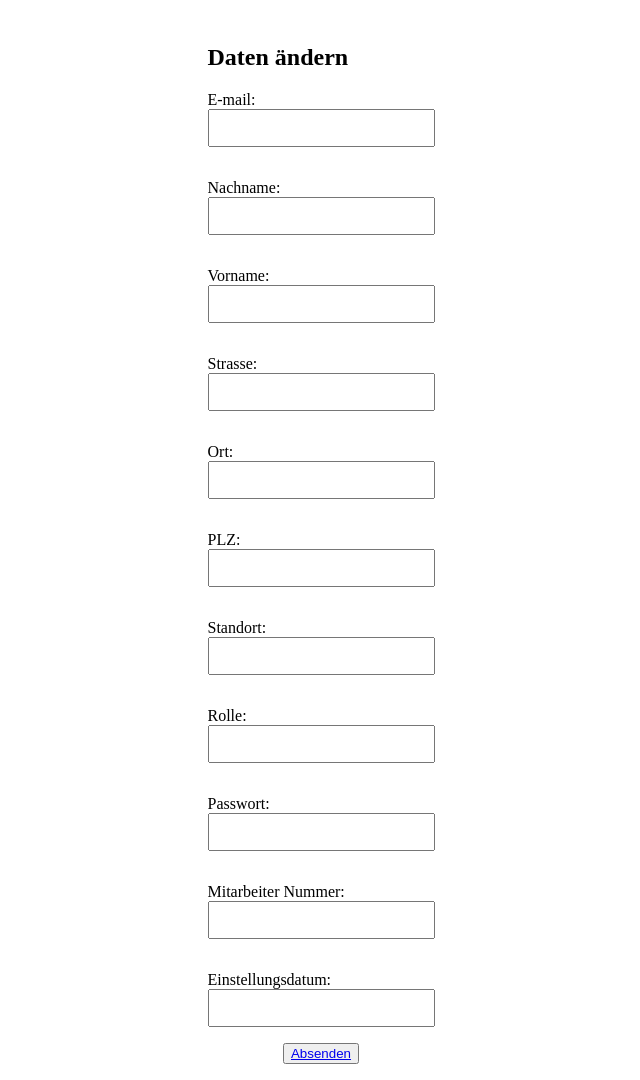
After one commit to ahykho/Scrum-Team-2, a PHP site: page /edit.php in a window 1280 px wide. The commit adds this page. Shown: the whole page, without its empty margins (319-959 px from the left). Run offline with PHP 8.4, Linux system fonts and the light colour scheme.

Commit message:
Add files via upload
2..2.23 15:23

```diff
--- /dev/null
+++ b/edit.php
@@ -0,0 +1,79 @@
+<?php
+	session_unset();
+	// session_destroy();
+	session_start();
+?>
+<html>
+  <head>
+    <style>
+      .registration-form {
+        display: flex;
+        flex-direction: column;
+        align-items: center;
+      }
+      .form-control {
+        margin: 1em 0;
+      }
+      .form-control label {
+        display: block;
+        text-align: left;
+      }
+      .form-control input {
+        padding: 0.5em;
+        font-size: 1em;
+        width: 100%;
+      }
+    </style>
+  </head>
+  <body>
+    <form class="registration-form" action="<?php $_SERVER['PHP_SELF']; ?>" method="GET">
+      <div class="form-control">
+        <H2>Daten &auml;ndern</h2>
+        <label for="email">E-mail:</label>
+        <input type="email" id="email" name="email">
+      </div>
+      <div class="form-control">
+        <label for="lastname">Nachname:</label>
+        <input type="text" id="lastname" name="lastname">
+      </div>
+      <div class="form-control">
+        <label for="firstname">Vorname:</label>
+        <input type="text" id="firstname" name="firstname">
+      </div>
+      <div class="form-control">
+        <label for="street">Strasse:</label>
+        <input type="text" id="street" name="street">
+      </div>
+      <div class="form-control">
+        <label for="city">Ort:</label>
+        <input type="text" id="city" name="city">
+      </div>
+      <div class="form-control">
+        <label for="zipcode">PLZ:</label>
+        <input type="text" id="zipcode" name="zipcode">
+      </div>
+      <div class="form-control">
+        <label for="location">Standort:</label>
+        <input type="text" id="location" name="location">
+      </div>
+      <div class="form-control">
+        <label for="rolle">Rolle:</label>
+        <input type="text" id="rolle" name="rolle">
+      </div>
+      <div class="form-control">
+        <label for="password">Passwort:</label>
+        <input type="password" id="password" name="password">
+      </div>
+      <div class="form-control">
+        <label for="employeenumber">Mitarbeiter Nummer:</label>
+        <input type="text" id="employeenumber" name="employeenumber">
+      </div>
+      <div class="form-control">
+        <label for="hiredate">Einstellungsdatum:</label>
+        <input type="text" id="hiredate" name="hiredate">
+      </div>
+      <a href="verwaltung.php"><button type="submit" name="aendern">Absenden</a></button>
+    </form>
+
+  </body>
+</html>
--- a/verwaltung.php
+++ b/verwaltung.php
@@ -167,7 +167,7 @@
                                 ?></td>
     </tr>
 
-                                        <!-- TODO -->
+
     <tr>
     <td>
     <p><button type="submit" name="logout"><a href="login.php" class="button" name="logout">Logout</button></a></p>
@@ -178,7 +178,7 @@
                                                             }
                                                             ?>
     </td>
-                               <td><button type="submit" name="changedata">Daten &auml;ndern</button></td></tr>
+                               <td><a href="edit.php"><button type="submit" name="changedata">Daten &auml;ndern</button></a></td></tr>
 
 </table>
 
```
